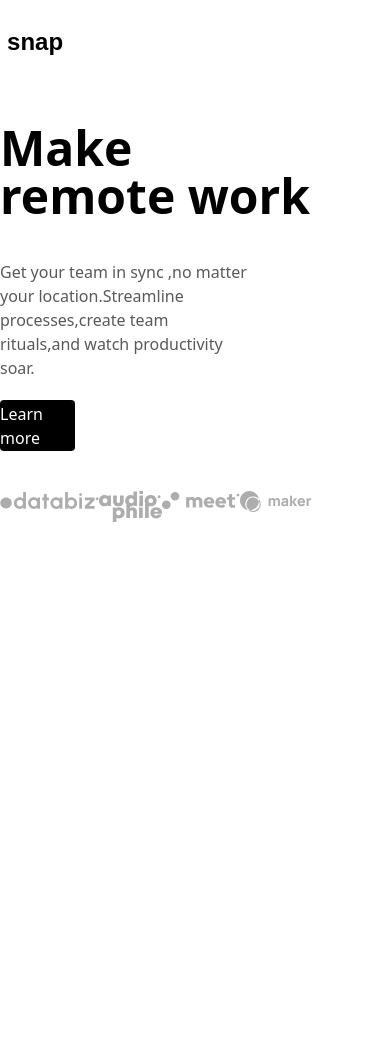
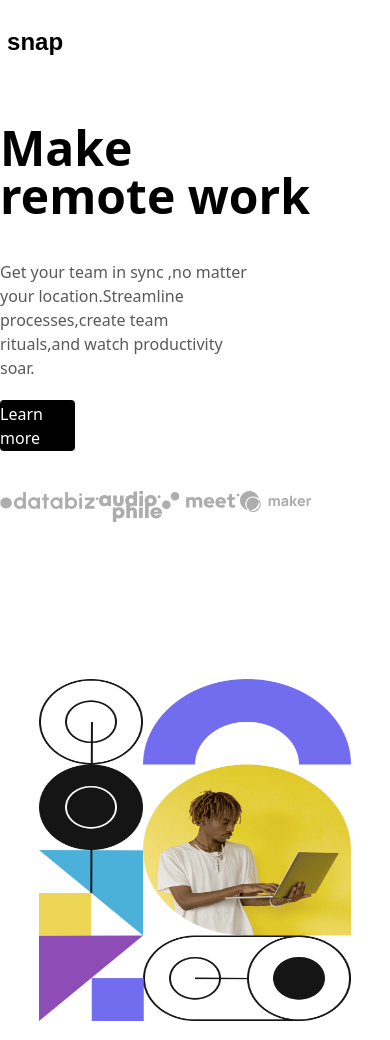
Before and after one commit to PrabeshPP/UI-Challenge--Next, a Next.js app: page / in a window 390 px wide. Before the commit the page ends 844 px from the top, so only its background shows below. Built offline with nearby package versions, Linux system fonts and the light colour scheme.

Commit message:
[added] mobile responsiveness

```diff
--- a/components/Index/IndexRight.tsx
+++ b/components/Index/IndexRight.tsx
@@ -4,8 +4,8 @@ import imgSrc from "../../public/images/image-hero-desktop.png";
 
 const IndexRight = () => {
   return (
-    <div className='sm:h-[100%] sm:w-[50%]  flex items-center justify-center'>
-        <div className='h-[80%] w-[80%] block relative'>
+    <div className='sm:h-[100%] sm:w-[50%]  flex items-center justify-center w-[100%] h-[50%]'>
+        <div className='sm:h-[80%] h-[90%] sm:w-[60%] w-[80%] block relative'>
         <Image src={imgSrc} height="80%" width="20%" layout="fill" />
         </div>
     </div>
--- a/pages/index.tsx
+++ b/pages/index.tsx
@@ -5,7 +5,7 @@ import IndexRight from '../components/Index/IndexRight'
 
 const Home: NextPage = () => {
   return (
-    <div className='h-[90vh] w-[100%] flex flex-row'>
+    <div className='h-[90vh] w-[100%] sm:flex sm:flex-row  flex-col-reverse'>
         <IndexLeft/>
         <IndexRight/>
     </div>
```
